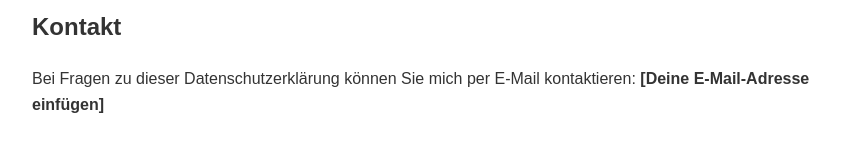
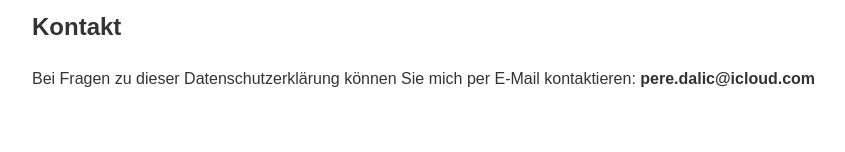
Before and after one commit to Pere-D/Finance-Helper, a plain HTML site: page index.html in a window 1280 px wide. Shown: the part 554-706 px from the top of the page, without its empty margins (208-1053 px from the left). Drawn offline with Linux system fonts and the light colour scheme.

Commit message:
index.html aktualisieren

```diff
--- a/index.html
+++ b/index.html
@@ -22,6 +22,6 @@
     <p>Es findet keine Übertragung von Daten an externe Server oder Drittanbieter statt. Die App nutzt keine Analysetools oder Werbenetzwerke.</p>
 
     <h2>Kontakt</h2>
-    <p>Bei Fragen zu dieser Datenschutzerklärung können Sie mich per E-Mail kontaktieren: <strong>[Deine E-Mail-Adresse einfügen]</strong></p>
+    <p>Bei Fragen zu dieser Datenschutzerklärung können Sie mich per E-Mail kontaktieren: <strong>pere.dalic@icloud.com</strong></p>
 </body>
 </html>
```
